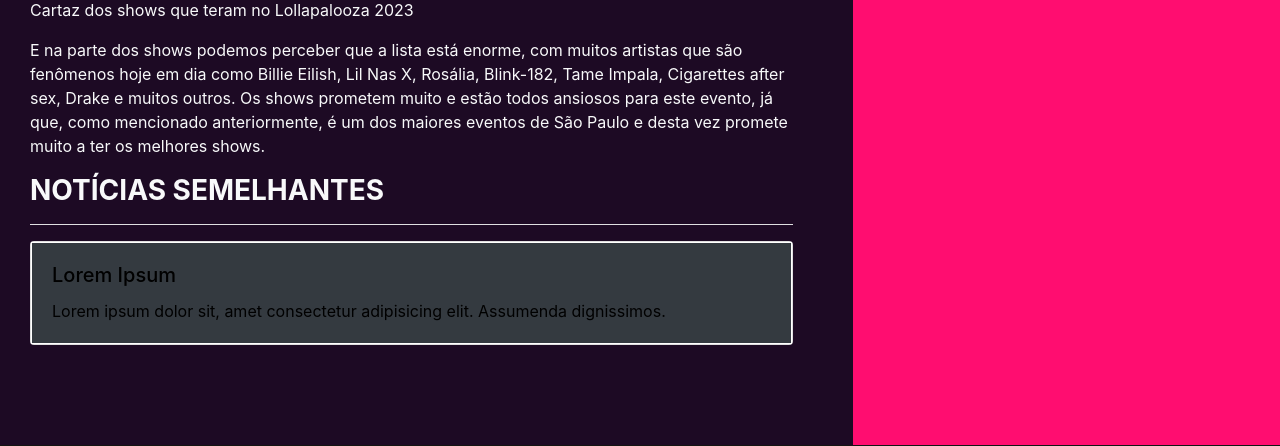
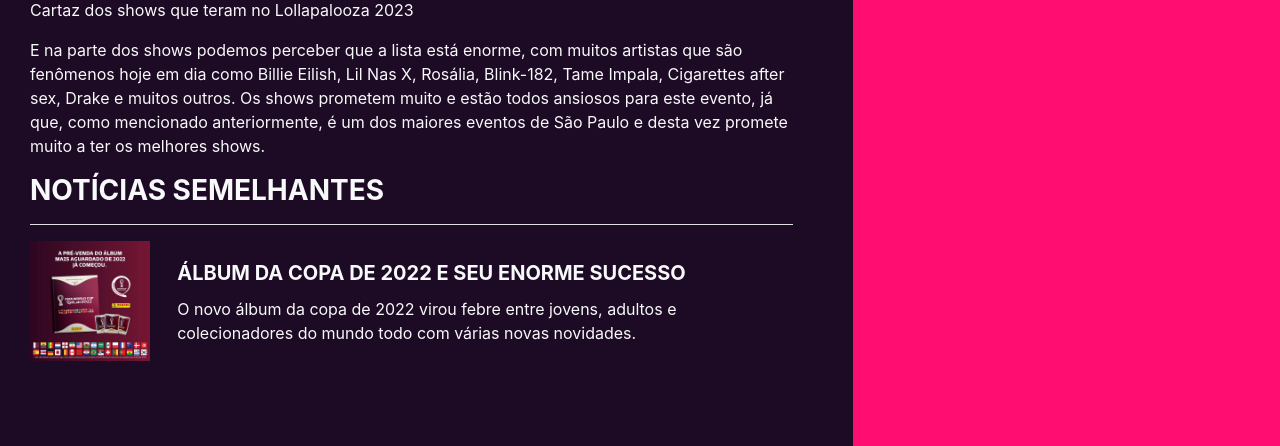
Before and after one commit to senacrs-emti/2022-1T-jornal-G1, a PHP site: page /noticiaNova.php in a window 1280 px wide. Shown: the part 1121-1567 px from the top of the page. Run offline with PHP 8.4, Linux system fonts and the light colour scheme; some libraries are stand-ins or nearby versions.

Commit message:
NoticiaNova V1.5
Atualização do modelo NoticiaNova

```diff
--- a/noticiaNova.php
+++ b/noticiaNova.php
@@ -31,18 +31,25 @@ include_once './includes/_header.php';
             <div>
                 <p>E na parte dos shows podemos perceber que a lista está enorme, com muitos artistas que são fenômenos hoje em dia como Billie Eilish, Lil Nas X, Rosália, Blink-182, Tame Impala, Cigarettes after sex, Drake e muitos outros. Os shows prometem muito e estão todos ansiosos para este evento, já que, como mencionado anteriormente, é um dos maiores eventos de São Paulo e desta vez promete muito a ter os melhores shows.</p>
             </div>
-            <div>
+            <section>
                 <h3 class="font-weight-bold">NOTÍCIAS SEMELHANTES</h3>
                 <hr class="bg-light">
-                <div class="card w-100">
-                    <a href="">
-                        <div class="card-body bg-dark border border-white">
-                            <h5 class="card-title">Lorem Ipsum</h5>
-                            <p class="card-text">Lorem ipsum dolor sit, amet consectetur adipisicing elit. Assumenda dignissimos.</p>
+                <div class="card mb-3 bg-transparent border-0">
+                    <div class="row no-gutters">
+                        <div class="col-md-2">
+                        <img src="contents/album2022.jpg" alt="album2022" class="w-60" style="height: 120px;">
                         </div>
-                    </a>
+                        <div class="col-md-10">
+                        <div class="card-body">
+                            <a href="" class="text-light">
+                                <h5 class="card-title font-weight-bold">ÁLBUM DA COPA DE 2022 E SEU ENORME SUCESSO</h5>
+                                <p class="card-text">O novo álbum da copa de 2022 virou febre entre jovens, adultos e colecionadores do mundo todo com várias novas novidades.</p>
+                            </a>
+                        </div>
+                        </div>
+                    </div>
                 </div>
-            </div>
+            </section>
         </div>
     </div>
 </main>
```
